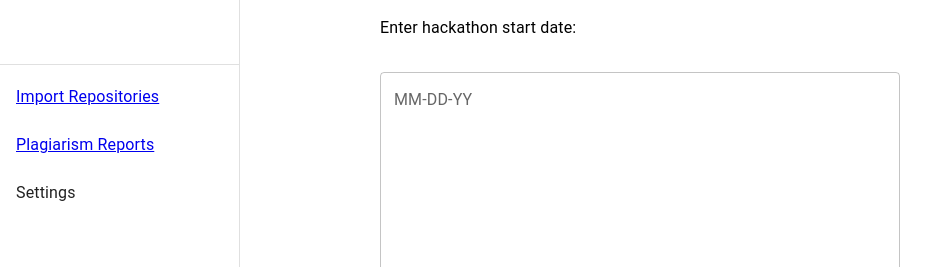
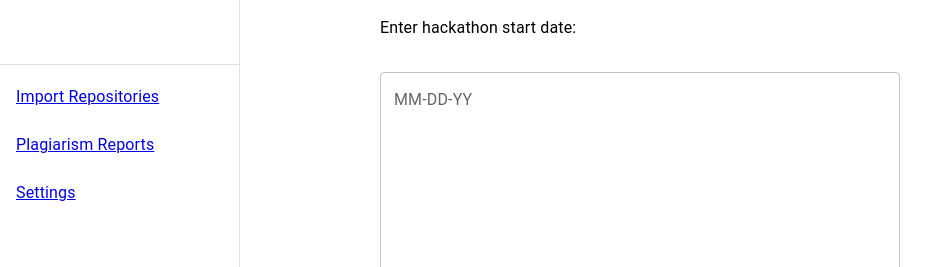
Before and after one commit to seanroades/hd22, a React (Create React App) app: page /#/ in a window 1280 px wide. Shown: the top 267 px of the page, without its empty margins (0-947 px from the left). Built offline with nearby package versions, Linux system fonts and the light colour scheme; a web font is replaced by a local one.

Commit message:
add settings route

```diff
--- a/src/Components/Pages/BaseNav.tsx
+++ b/src/Components/Pages/BaseNav.tsx
@@ -41,7 +41,10 @@ const BaseNav: React.FC = () => {
             </Link>
           </ListItem>
           <ListItem button>
+            <Link to="/settings">
             <ListItemText primary={'Settings'} />
+            </Link>
+
           </ListItem>
         </List>
       </Drawer>
```
